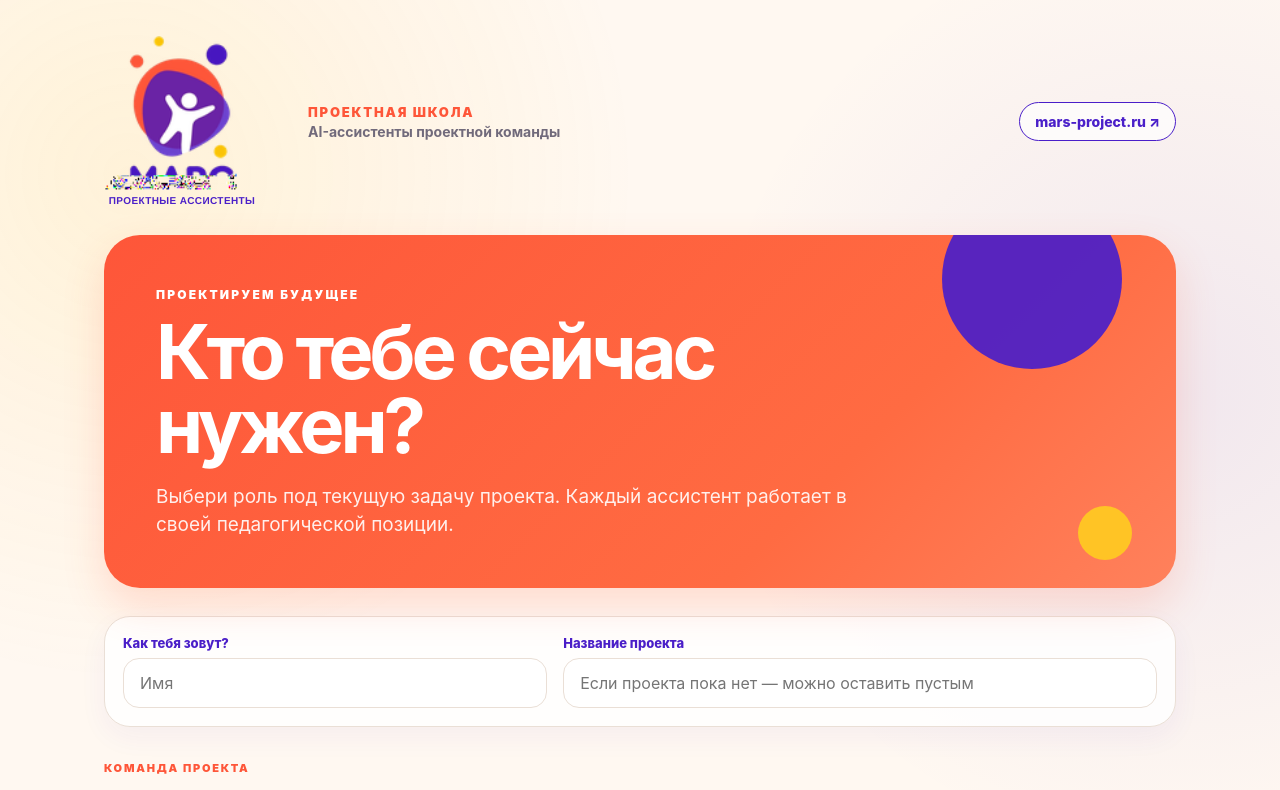
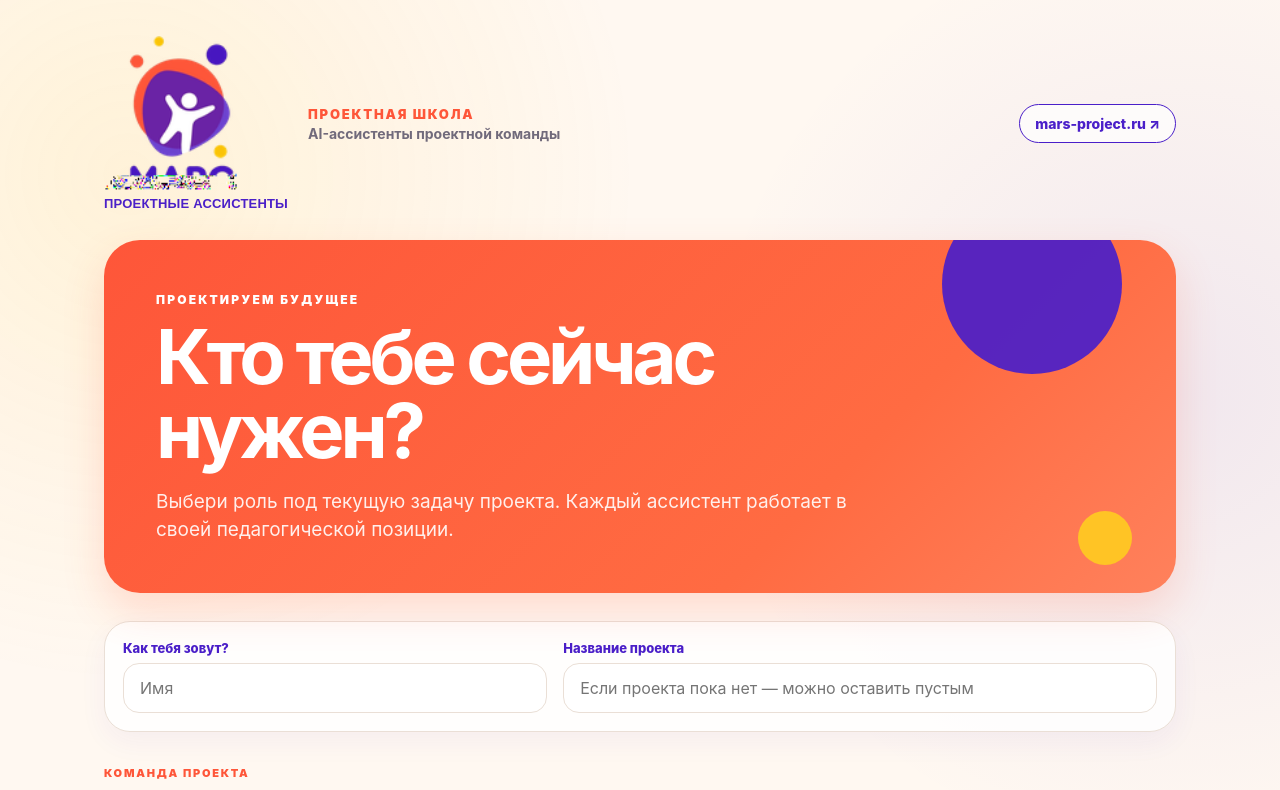
Before and after one commit to a3577813-svg/mars-ai-assistants, a Next.js app: page / in a window 1280 px wide. Shown: the top 790 px of the page. Built offline with nearby package versions, Linux system fonts and the light colour scheme.

Commit message:
Improve project assistants label readability

```diff
--- a/app/logo-fix.css
+++ b/app/logo-fix.css
@@ -3,7 +3,7 @@
   grid-template-columns: 176px auto;
   grid-template-rows: auto auto;
   column-gap: 28px;
-  row-gap: 4px;
+  row-gap: 5px;
   align-items: center;
   width: auto;
   text-align: left;
@@ -36,14 +36,14 @@
   width: 156px;
   text-align: center;
   font-family: Arial, Helvetica, sans-serif;
-  font-size: 10px;
-  line-height: 1.1;
-  font-weight: 800;
-  letter-spacing: .04em;
+  font-size: 13px;
+  line-height: 1.15;
+  font-weight: 700;
+  letter-spacing: .015em;
   color: #4b20c8;
   white-space: nowrap;
-  text-rendering: geometricPrecision;
   -webkit-font-smoothing: antialiased;
+  -moz-osx-font-smoothing: grayscale;
 }
 
 .mars-brand > div {
@@ -71,7 +71,8 @@
   .mars-logo { width: 112px !important; }
   .mars-brand::after {
     width: 112px;
-    font-size: 7.5px;
+    font-size: 12px;
+    letter-spacing: 0;
   }
   .mars-brand-subtitle { display: none !important; }
 }
```
